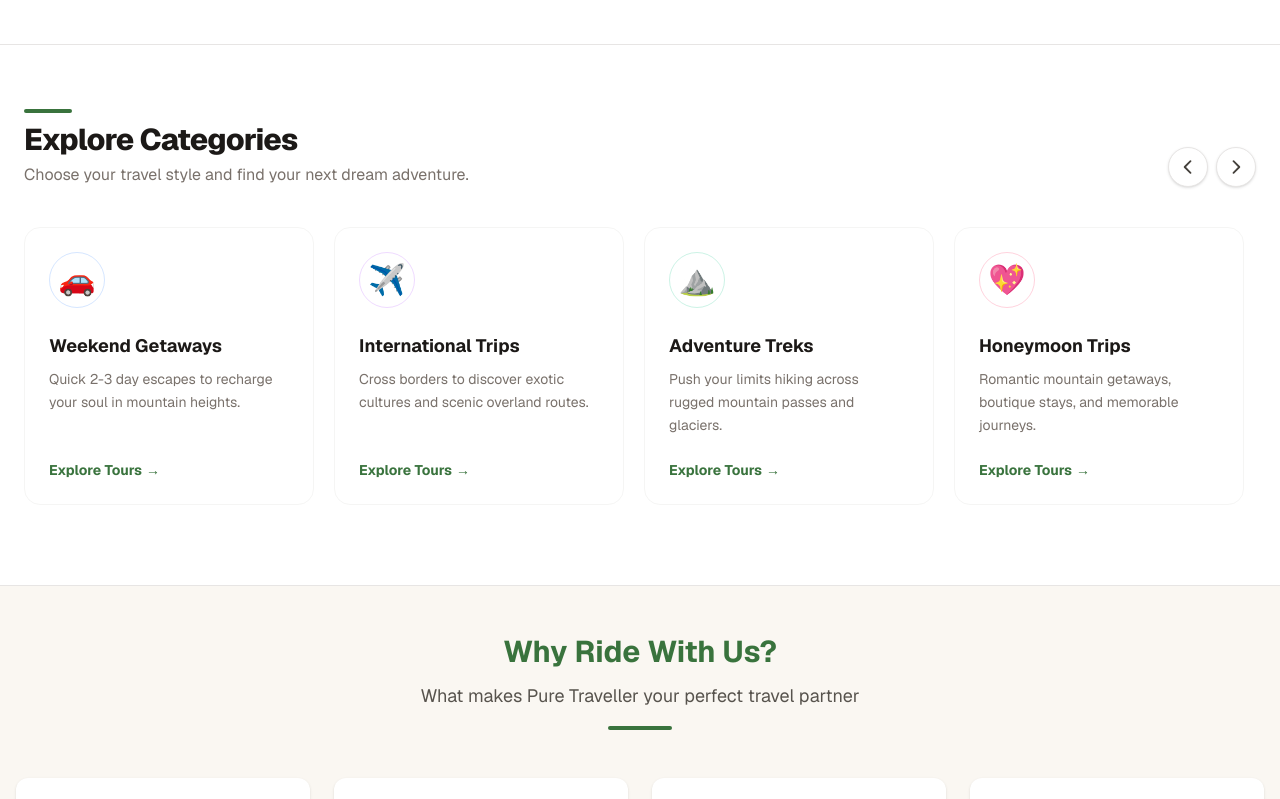
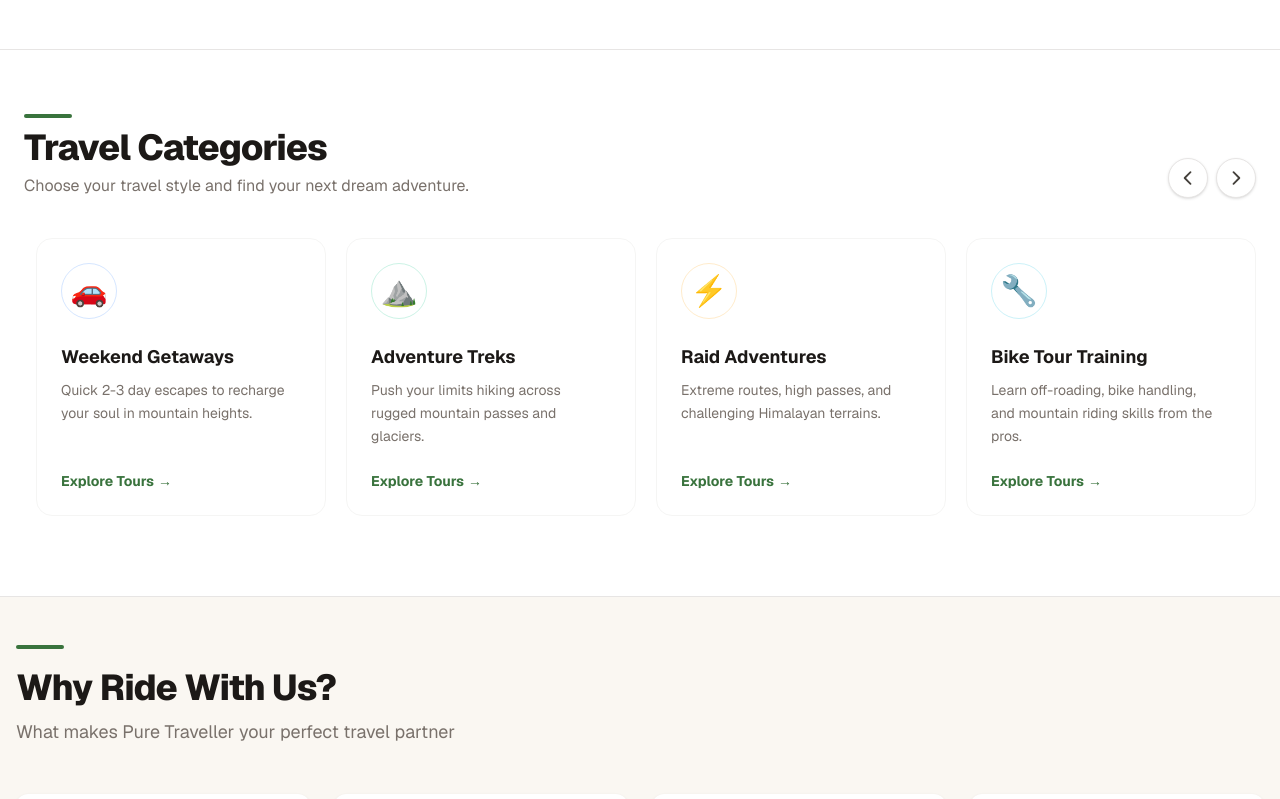
Before and after one commit to grahmur/puretraveller, a Next.js app: page / in a window 1280 px wide. Shown: the part 2940-3739 px from the top of the page. Built offline with nearby package versions, Linux system fonts and the light colour scheme.

Commit message:
feat: standardize home page headings to left-alignment and correct travel categories structure

```diff
--- a/src/components/home/FeaturedTours.tsx
+++ b/src/components/home/FeaturedTours.tsx
@@ -12,6 +12,7 @@ export function FeaturedTours() {
         <SectionHeading
           title="Featured Journeys"
           subtitle="Our most loved and carefully curated adventures"
+          align="left"
         />
 
         <div className="mt-8 grid grid-cols-1 md:grid-cols-2 lg:grid-cols-4 gap-6">
--- a/src/components/home/Testimonials.tsx
+++ b/src/components/home/Testimonials.tsx
@@ -69,7 +69,7 @@ export function Testimonials() {
       <div className="max-w-7xl mx-auto px-4 md:px-6">
 
         {/* Section Header */}
-        <div className="flex flex-col items-center text-center mb-10">
+        <div className="flex flex-col items-start text-left mb-10">
           <div className="w-12 h-1 bg-brand rounded-full mb-4" />
           <h2 className="text-3xl md:text-4xl font-extrabold text-stone-900 tracking-tight">
             What Our Riders Say
--- a/src/components/home/TravelStyles.tsx
+++ b/src/components/home/TravelStyles.tsx
@@ -27,13 +27,6 @@ const categories: Category[] = [
     href: "/tours?style=discovery",
   },
   {
-    icon: "✈️",
-    title: "International Trips",
-    description: "Cross borders to discover exotic cultures and scenic overland routes.",
-    gradient: "from-purple-500/10 to-purple-500/5 text-purple-600 border-purple-500/20",
-    href: "/tours?style=discovery",
-  },
-  {
     icon: "⛰️",
     title: "Adventure Treks",
     description: "Push your limits hiking across rugged mountain passes and glaciers.",
@@ -41,18 +34,18 @@ const categories: Category[] = [
     href: "/tours?style=discovery",
   },
   {
-    icon: "💖",
-    title: "Honeymoon Trips",
-    description: "Romantic mountain getaways, boutique stays, and memorable journeys.",
-    gradient: "from-rose-500/10 to-rose-500/5 text-rose-600 border-rose-500/20",
-    href: "/tours?style=discovery",
+    icon: "⚡",
+    title: "Raid Adventures",
+    description: "Extreme routes, high passes, and challenging Himalayan terrains.",
+    gradient: "from-amber-500/10 to-amber-500/5 text-amber-600 border-amber-500/20",
+    href: "/tours?style=raid",
   },
   {
-    icon: "👔",
-    title: "Corporate Trips",
-    description: "Customized outdoor retreats, team bonding sessions, and workations.",
+    icon: "🔧",
+    title: "Bike Tour Training",
+    description: "Learn off-roading, bike handling, and mountain riding skills from the pros.",
     gradient: "from-cyan-500/10 to-cyan-500/5 text-cyan-600 border-cyan-500/20",
-    href: "/tours?style=discovery",
+    href: "/tours?style=training",
   },
 ];
 
@@ -139,8 +132,8 @@ export function TravelStyles() {
         <div className="flex items-end justify-between mb-10">
           <div>
             <div className="w-12 h-1 bg-brand rounded-full mb-3" />
-            <h2 className="text-2xl md:text-3xl font-extrabold text-stone-900 tracking-tight leading-none">
-              Explore Categories
+            <h2 className="text-3xl md:text-4xl font-extrabold text-stone-900 tracking-tight leading-none">
+              Travel Categories
             </h2>
             <p className="text-stone-500 text-sm md:text-base mt-2">
               Choose your travel style and find your next dream adventure.
--- a/src/components/home/WhyChooseUs.tsx
+++ b/src/components/home/WhyChooseUs.tsx
@@ -8,6 +8,7 @@ export function WhyChooseUs() {
         <SectionHeading
           title="Why Ride With Us?"
           subtitle="What makes Pure Traveller your perfect travel partner"
+          align="left"
         />
 
         <div className="mt-12 grid grid-cols-1 sm:grid-cols-2 lg:grid-cols-4 gap-6">
--- a/src/components/ui/SectionHeading.tsx
+++ b/src/components/ui/SectionHeading.tsx
@@ -22,19 +22,21 @@ export function SectionHeading({
 }: SectionHeadingProps) {
   return (
     <div className={`${alignStyles[align]} ${className}`}>
-      <Tag className="text-3xl font-bold text-brand">{title}</Tag>
-      {subtitle && (
-        <p className="mt-3 text-lg text-stone-600 max-w-2xl mx-auto">
-          {subtitle}
-        </p>
-      )}
       {useDivider && (
         <div
-          className={`mt-4 h-1 w-16 bg-brand rounded-full ${
+          className={`h-1 w-12 bg-brand rounded-full mb-4 ${
             align === "center" ? "mx-auto" : ""
           }`}
         />
       )}
+      <Tag className="text-3xl md:text-4xl font-extrabold text-stone-900 tracking-tight leading-tight">
+        {title}
+      </Tag>
+      {subtitle && (
+        <p className={`mt-2 text-stone-500 text-base md:text-lg max-w-2xl ${align === "center" ? "mx-auto" : ""}`}>
+          {subtitle}
+        </p>
+      )}
     </div>
   );
 }
```
